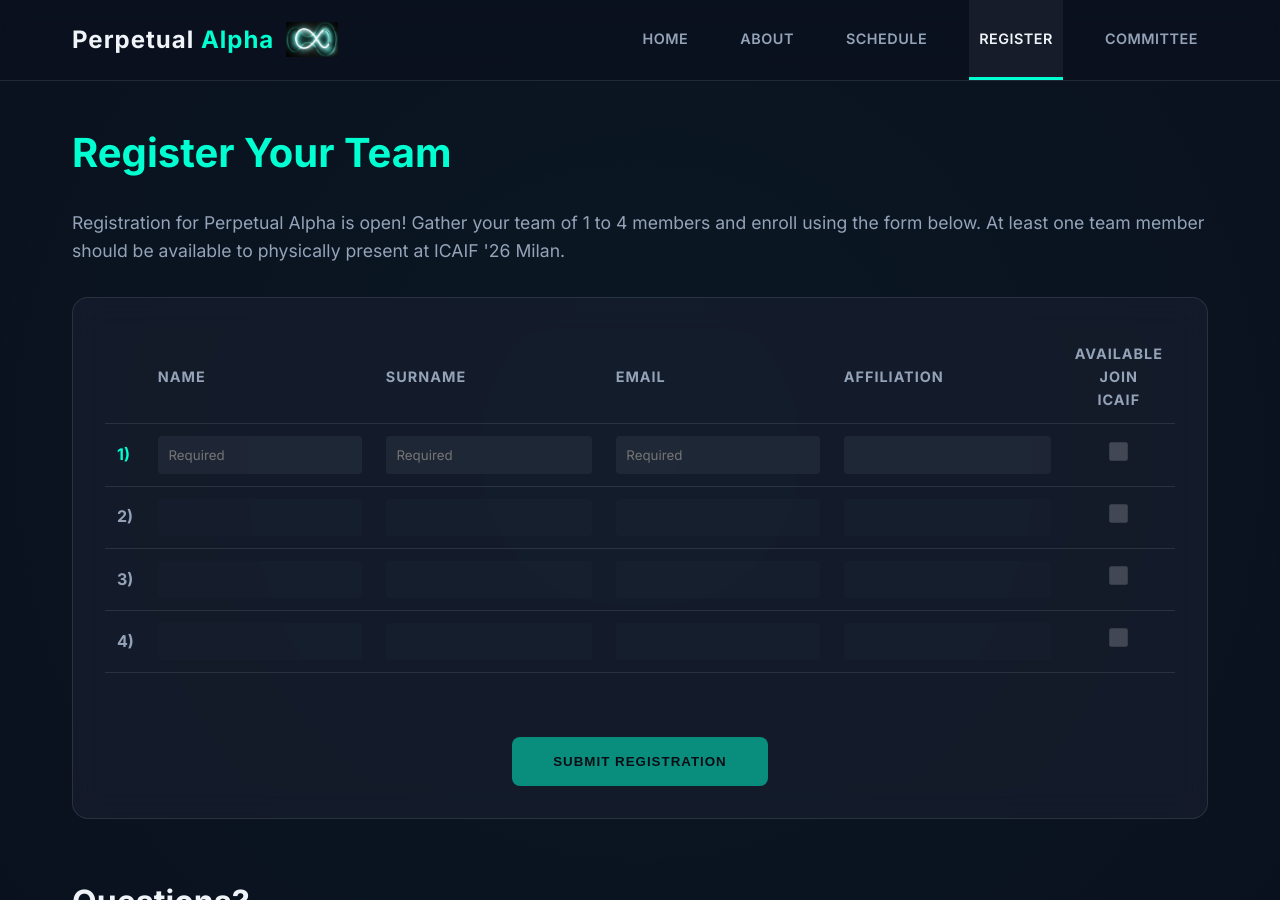
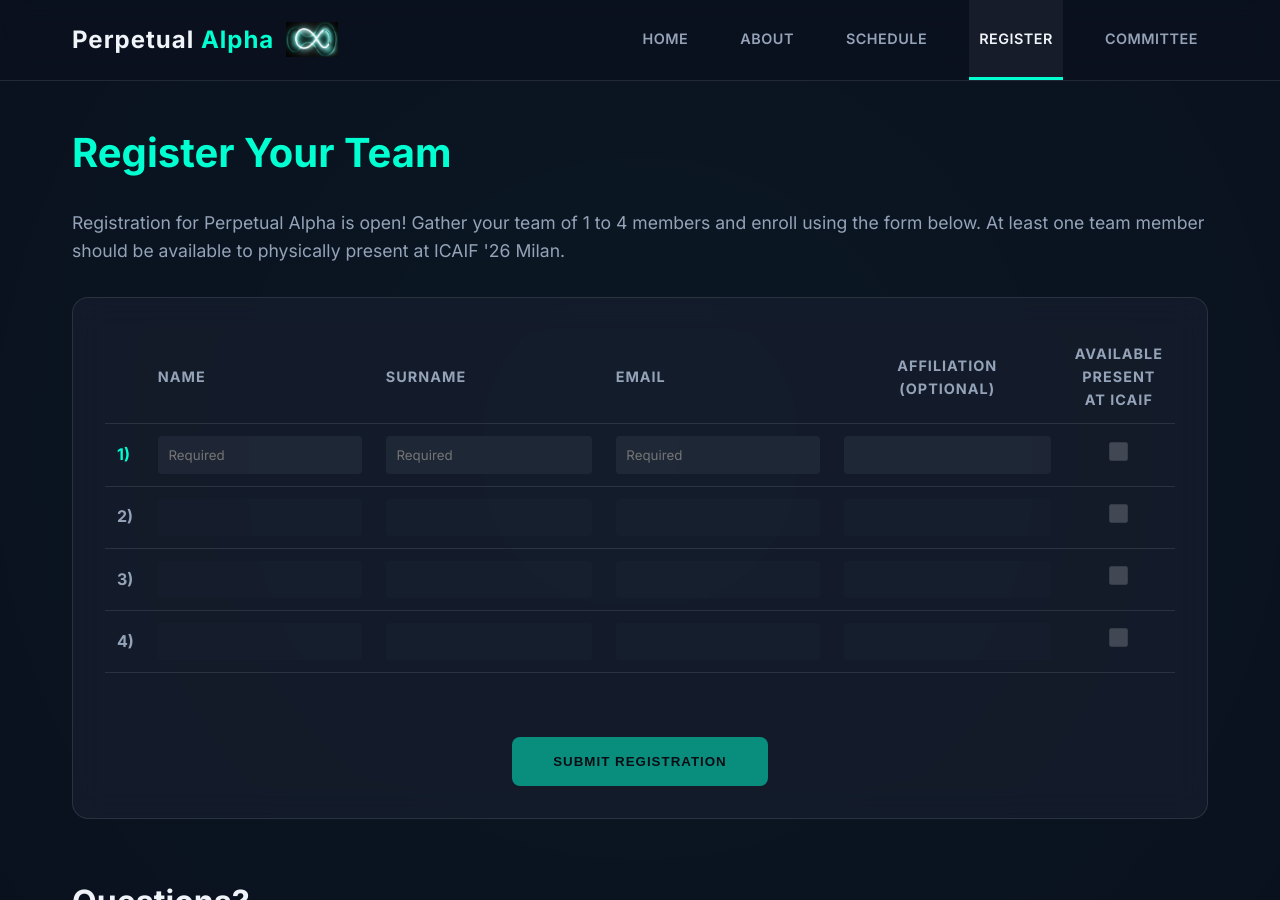
Before and after one commit to perpetual-alpha26/perpetual-alpha26.github.io, a Jekyll site: the page built from register.md, in a window 1280 px wide and 900 px high. Built offline with Jekyll 4.4.1, drawn with Linux system fonts in a browser that asks for light colours.

Commit message:
Updated form

```diff
--- a/register.md
+++ b/register.md
@@ -17,8 +17,8 @@ title: Register
                             <th>Name</th>
                             <th>Surname</th>
                             <th>Email</th>
-                            <th>Affiliation</th>
-                            <th style="text-align: center;">Available<br>Join<br>ICAIF</th>
+                            <th style="text-align: center;">Affiliation<br>(Optional)</th>
+                            <th style="text-align: center;">Available<br>Present<br>at ICAIF</th>
                         </tr>
                     </thead>
                     <tbody>
```
